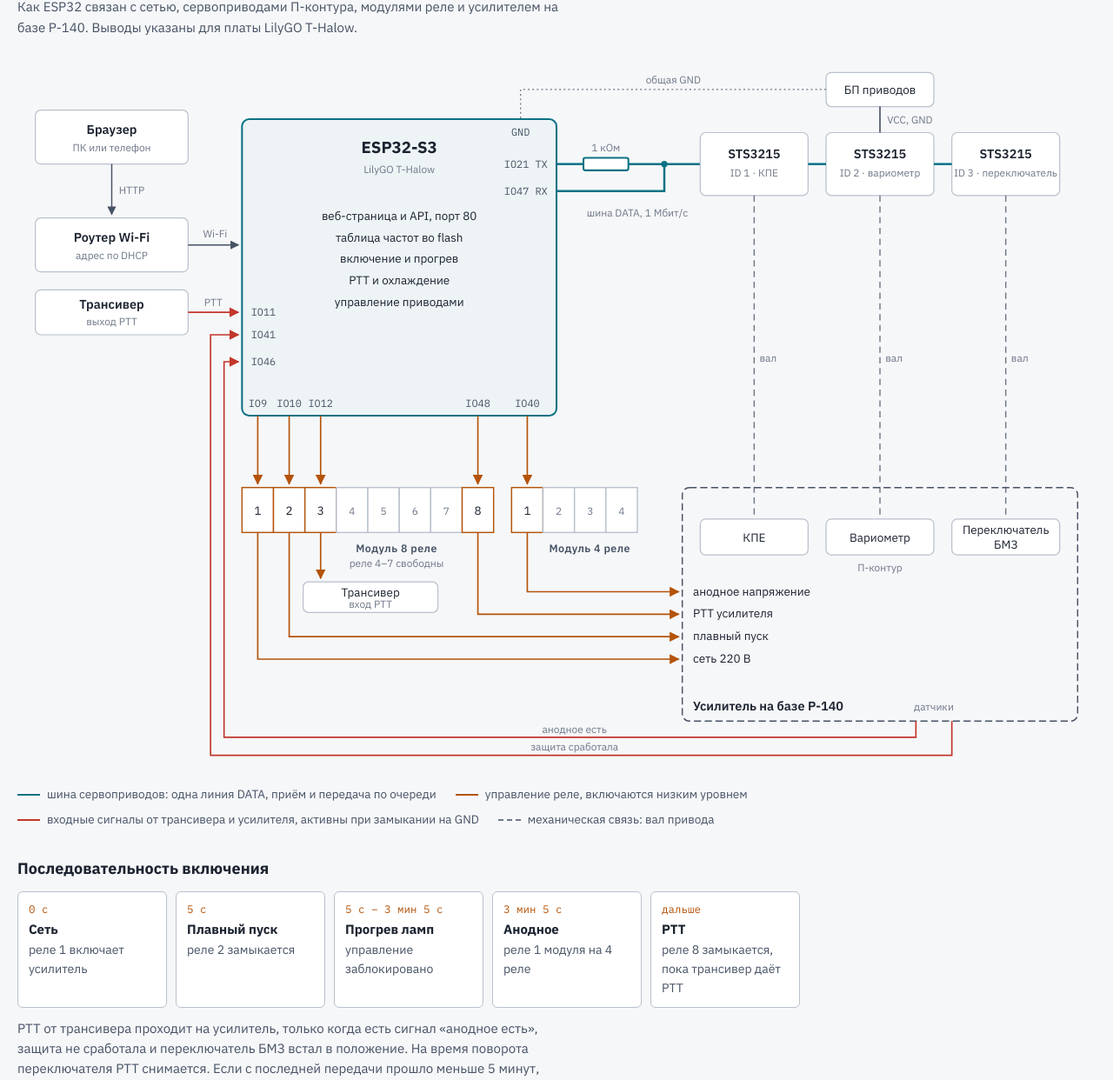
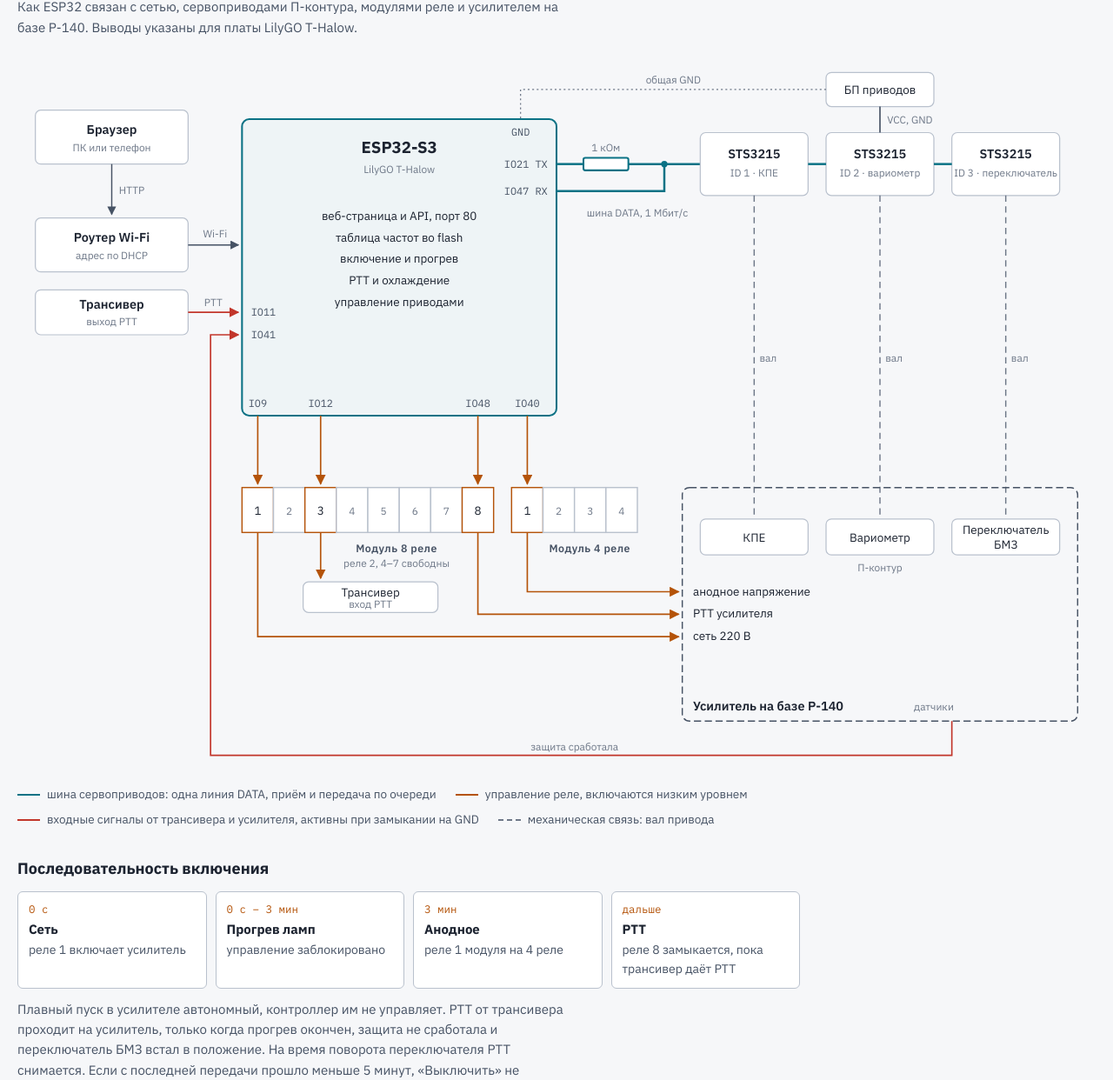
Before and after one commit to rn3kk/RemoteTubeAmplifaier, a plain HTML site: page docs/scheme.html in a window 1280 px wide. Shown: the part 78-1320 px from the top of the page at 87% size. Drawn offline with Linux system fonts and the light colour scheme.

Commit message:
- убрана проверка наличия анодного (вход IO46), реле анодного осталось - плавный пуск автономный в усилителе: реле 2 (IO10) и этап плавного пуска удалены, прогрев сразу после включения - диапазон 190 м (1600-1775 кГц) - название "Ламповый усилитель на базе УМ от Р-140" на веб-странице - версия API 2 - README, схема и CLAUDE.md обновлены
Co-Authored-By: Claude Opus 5.5 <noreply@anthropic.com>

```diff
--- a/docs/scheme.html
+++ b/docs/scheme.html
@@ -96,7 +96,7 @@
 </header>
 
 <figure class="fig">
-  <div class="scroll"><svg xmlns="http://www.w3.org/2000/svg" viewBox="0 0 1200 790" role="img" aria-label="Схема контроллера: браузер через роутер Wi-Fi обращается к ESP32; ESP32 по шине DATA управляет тремя сервоприводами STS3215, которые вращают КПЕ, вариометр и переключатель БМЗ; через модули реле включает сеть, плавный пуск, PTT и анодное напряжение усилителя; от трансивера получает PTT, от усилителя — сигналы защиты и наличия анодного." class="scheme"><defs>
+  <div class="scroll"><svg xmlns="http://www.w3.org/2000/svg" viewBox="0 0 1200 790" role="img" aria-label="Схема контроллера: браузер через роутер Wi-Fi обращается к ESP32; ESP32 по шине DATA управляет тремя сервоприводами STS3215, которые вращают КПЕ, вариометр и переключатель БМЗ; через модули реле включает сеть, PTT и анодное напряжение усилителя; от трансивера получает PTT, от усилителя — сигнал защиты." class="scheme"><defs>
 <marker id="ar-net" viewBox="0 0 10 10" refX="9" refY="5" markerWidth="7" markerHeight="7" orient="auto-start-reverse"><path d="M0 0 L10 5 L0 10 z" class="ah-net"/></marker>
 <marker id="ar-ctl" viewBox="0 0 10 10" refX="9" refY="5" markerWidth="7" markerHeight="7" orient="auto-start-reverse"><path d="M0 0 L10 5 L0 10 z" class="ah-ctl"/></marker>
 <marker id="ar-sig" viewBox="0 0 10 10" refX="9" refY="5" markerWidth="7" markerHeight="7" orient="auto-start-reverse"><path d="M0 0 L10 5 L0 10 z" class="ah-sig"/></marker>
@@ -128,9 +128,7 @@
 <text x="560" y="78" class="pin" text-anchor="middle">GND</text>
 <text x="260" y="279" class="pin" text-anchor="start">IO11</text>
 <text x="260" y="304" class="pin" text-anchor="start">IO41</text>
-<text x="260" y="334" class="pin" text-anchor="start">IO46</text>
 <text x="267.5" y="380" class="pin" text-anchor="middle">IO9</text>
-<text x="302.5" y="380" class="pin" text-anchor="middle">IO10</text>
 <text x="337.5" y="380" class="pin" text-anchor="middle">IO12</text>
 <text x="512.5" y="380" class="pin" text-anchor="middle">IO48</text>
 <text x="567.5" y="380" class="pin" text-anchor="middle">IO40</text>
@@ -167,8 +165,8 @@
 <text x="422" y="542" class="tl" text-anchor="middle">Модуль 8 реле</text>
 <rect x="250" y="470" width="35" height="50" rx="0" class="cell"/>
 <text x="267.5" y="500" class="t" text-anchor="middle">1</text>
-<rect x="285" y="470" width="35" height="50" rx="0" class="cell"/>
-<text x="302.5" y="500" class="t" text-anchor="middle">2</text>
+<rect x="285" y="470" width="35" height="50" rx="0" class="cell free"/>
+<text x="302.5" y="500" class="ts" text-anchor="middle">2</text>
 <rect x="320" y="470" width="35" height="50" rx="0" class="cell"/>
 <text x="337.5" y="500" class="t" text-anchor="middle">3</text>
 <rect x="355" y="470" width="35" height="50" rx="0" class="cell free"/>
@@ -190,9 +188,8 @@
 <text x="637.5" y="500" class="ts" text-anchor="middle">3</text>
 <rect x="655" y="470" width="35" height="50" rx="0" class="cell free"/>
 <text x="672.5" y="500" class="ts" text-anchor="middle">4</text>
-<text x="422" y="558" class="ts" text-anchor="middle">реле 4–7 свободны</text>
+<text x="422" y="558" class="ts" text-anchor="middle">реле 2, 4–7 свободны</text>
 <path d="M267.5 390 L267.5 466" class="ctl" marker-end="url(#ar-ctl)"/>
-<path d="M302.5 390 L302.5 466" class="ctl" marker-end="url(#ar-ctl)"/>
 <path d="M337.5 390 L337.5 466" class="ctl" marker-end="url(#ar-ctl)"/>
 <path d="M512.5 390 L512.5 466" class="ctl" marker-end="url(#ar-ctl)"/>
 <path d="M567.5 390 L567.5 466" class="ctl" marker-end="url(#ar-ctl)"/>
@@ -214,13 +211,9 @@
 <text x="752" y="590" class="t" text-anchor="start">анодное напряжение</text>
 <path d="M512.5 520 L512.5 611 L736 611" class="ctl" marker-end="url(#ar-ctl)"/>
 <text x="752" y="615" class="t" text-anchor="start">PTT усилителя</text>
-<path d="M302.5 520 L302.5 636 L736 636" class="ctl" marker-end="url(#ar-ctl)"/>
-<text x="752" y="640" class="t" text-anchor="start">плавный пуск</text>
-<path d="M267.5 520 L267.5 661 L736 661" class="ctl" marker-end="url(#ar-ctl)"/>
-<text x="752" y="665" class="t" text-anchor="start">сеть 220 В</text>
-<path d="M1000 730 L1000 748 L230 748 L230 330 L246 330" class="sig" marker-end="url(#ar-sig)"/>
+<path d="M267.5 520 L267.5 636 L736 636" class="ctl" marker-end="url(#ar-ctl)"/>
+<text x="752" y="640" class="t" text-anchor="start">сеть 220 В</text>
 <path d="M1040 730 L1040 768 L215 768 L215 300 L246 300" class="sig" marker-end="url(#ar-sig)"/>
-<text x="620" y="743" class="ts" text-anchor="middle">анодное есть</text>
 <text x="620" y="763" class="ts" text-anchor="middle">защита сработала</text>
 <text x="1020" y="718" class="ts" text-anchor="middle">датчики</text></svg></div>
   <figcaption>
@@ -237,12 +230,11 @@
   <h2>Последовательность включения</h2>
   <ol class="steps">
     <li><span class="when">0 с</span><b>Сеть</b><span>реле 1 включает усилитель</span></li>
-    <li><span class="when">5 с</span><b>Плавный пуск</b><span>реле 2 замыкается</span></li>
-    <li><span class="when">5 с – 3 мин 5 с</span><b>Прогрев ламп</b><span>управление заблокировано</span></li>
-    <li><span class="when">3 мин 5 с</span><b>Анодное</b><span>реле 1 модуля на 4 реле</span></li>
+    <li><span class="when">0 с – 3 мин</span><b>Прогрев ламп</b><span>управление заблокировано</span></li>
+    <li><span class="when">3 мин</span><b>Анодное</b><span>реле 1 модуля на 4 реле</span></li>
     <li><span class="when">дальше</span><b>PTT</b><span>реле 8 замыкается, пока трансивер даёт PTT</span></li>
   </ol>
-  <p class="note">PTT от трансивера проходит на усилитель, только когда есть сигнал «анодное есть», защита не сработала и переключатель БМЗ встал в положение. На время поворота переключателя PTT снимается. Если с последней передачи прошло меньше 5 минут, «Выключить» не выключает усилитель: лампы охлаждаются, а на странице появляется кнопка «Выключить без охлаждения».</p>
+  <p class="note">Плавный пуск в усилителе автономный, контроллер им не управляет. PTT от трансивера проходит на усилитель, только когда прогрев окончен, защита не сработала и переключатель БМЗ встал в положение. На время поворота переключателя PTT снимается. Если с последней передачи прошло меньше 5 минут, «Выключить» не выключает усилитель: лампы охлаждаются, а на странице появляется кнопка «Выключить без охлаждения».</p>
 </section>
 
 <section>
@@ -252,13 +244,11 @@
     <thead><tr><th>Вывод</th><th>Куда</th><th>Назначение</th></tr></thead>
     <tbody>
       <tr><td class="mono">IO9</td><td>модуль 8 реле, реле 1</td><td>сеть усилителя</td></tr>
-      <tr><td class="mono">IO10</td><td>модуль 8 реле, реле 2</td><td>замыкание плавного пуска</td></tr>
       <tr><td class="mono">IO12</td><td>модуль 8 реле, реле 3</td><td>PTT трансивера: передача с веб-страницы</td></tr>
       <tr><td class="mono">IO48</td><td>модуль 8 реле, реле 8</td><td>PTT усилителя</td></tr>
       <tr><td class="mono">IO40</td><td>модуль 4 реле, реле 1</td><td>анодное напряжение</td></tr>
       <tr><td class="mono">IO11</td><td>вход от трансивера</td><td>PTT трансивера</td></tr>
       <tr><td class="mono">IO41</td><td>вход от усилителя</td><td>сработала защита</td></tr>
-      <tr><td class="mono">IO46</td><td>вход от усилителя</td><td>анодное есть</td></tr>
       <tr><td class="mono">IO21</td><td>шина приводов через 1 кОм</td><td>передача (TX)</td></tr>
       <tr><td class="mono">IO47</td><td>шина приводов</td><td>приём (RX)</td></tr>
     </tbody>
@@ -272,8 +262,8 @@
     <li>Измерьте напряжение между DATA и GND на запитанном приводе. Выводы ESP32 рассчитаны на 3,3 В: если на линии около 5 В, нужен преобразователь уровней или адаптер шины.</li>
     <li>Приводы питаются от своего блока (7,4 или 12 В — по наклейке, до 2–3 А на привод при заклинивании), не от ESP32. Земля блока и ESP32 общая.</li>
     <li>С завода у приводов ID 1: подключайте их по одному и меняйте номер в сервисе на странице (вариометр — 2, переключатель — 3).</li>
-    <li>На IO11, IO41 и IO46 нельзя подавать больше 3,3 В: PTT трансивера и сигналы усилителя заводите сухим контактом или оптроном на GND.</li>
-    <li>Реле 4–7 модуля на 8 реле и реле 2–4 модуля на 4 реле свободны.</li>
+    <li>На IO11 и IO41 нельзя подавать больше 3,3 В: PTT трансивера и сигналы усилителя заводите сухим контактом или оптроном на GND.</li>
+    <li>Реле 2 и 4–7 модуля на 8 реле и реле 2–4 модуля на 4 реле свободны.</li>
   </ul>
 </section>
 
```
Also changed, not shown: esp32-backend/data/app.js (+4 -6 lines), esp32-backend/data/index.html (+2 -3 lines), img/scheme.svg, 4 other files.
